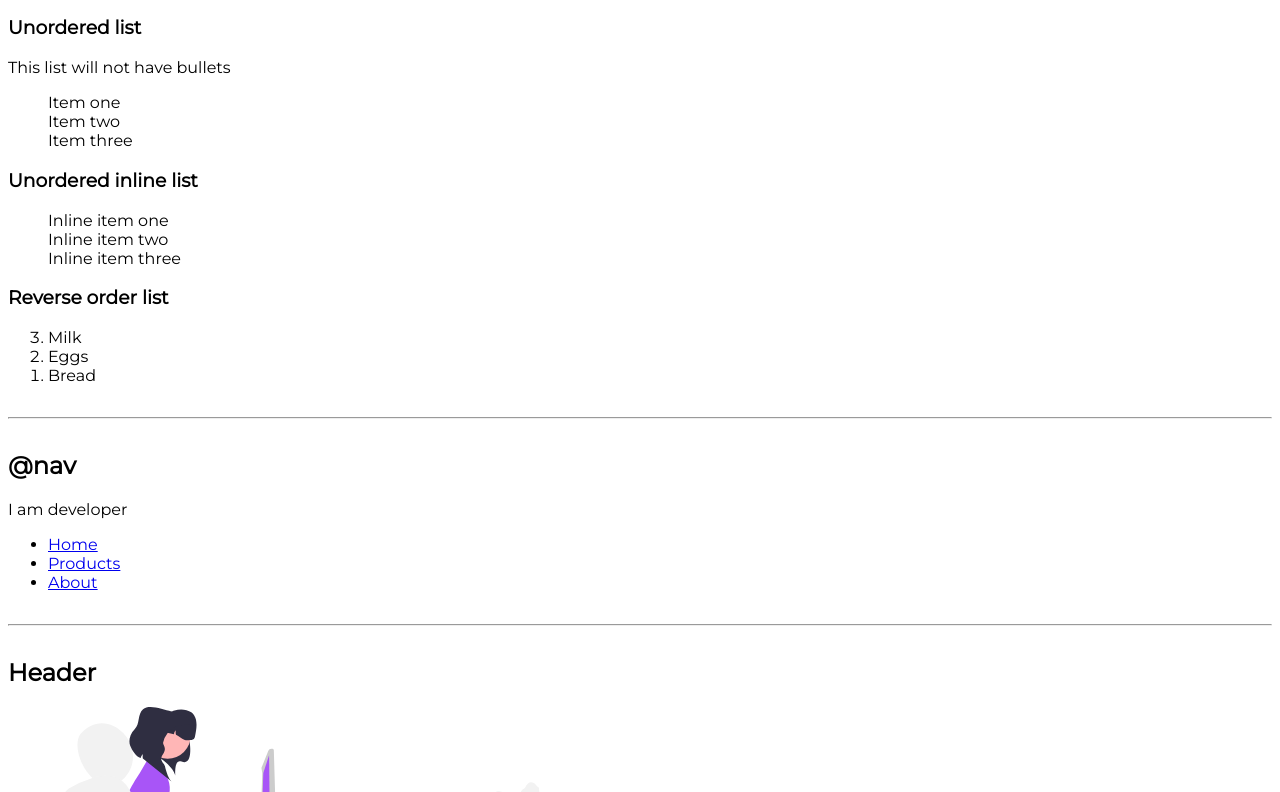
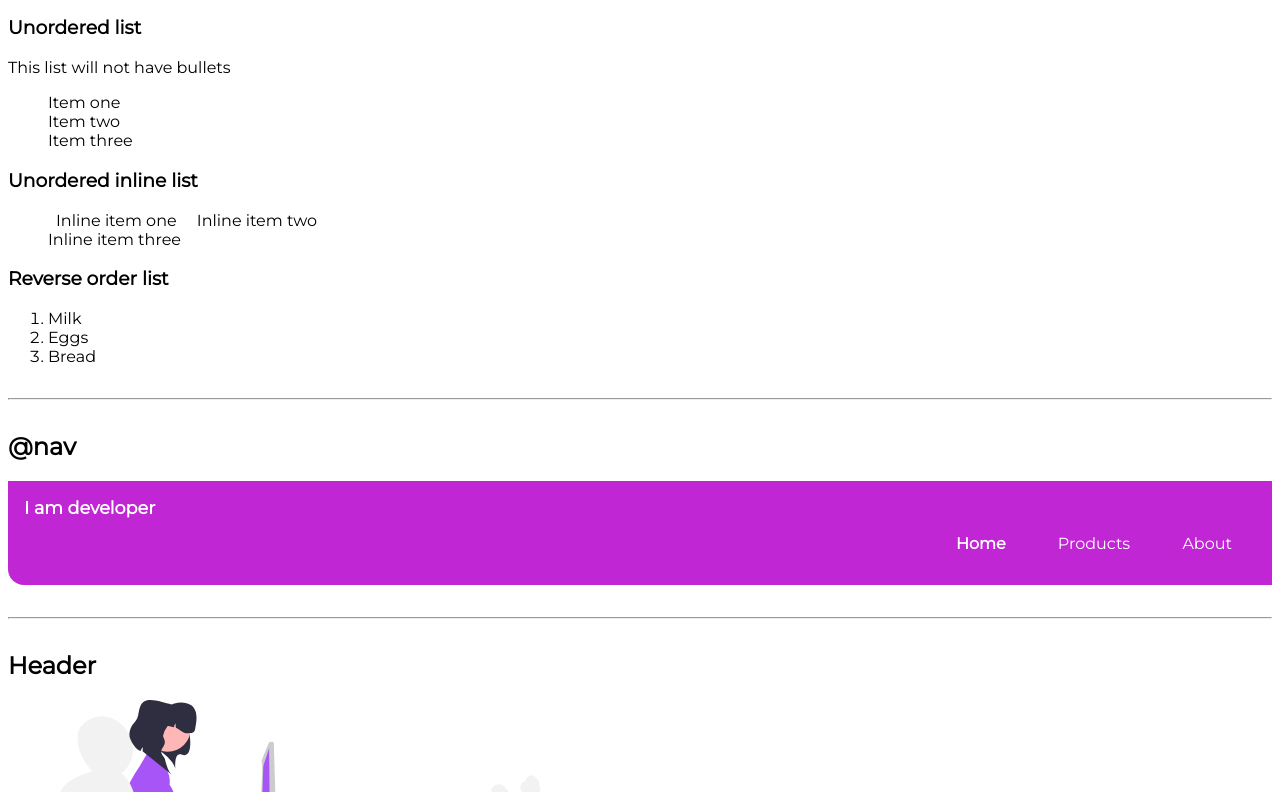
Before and after one commit to swathim8/HTML, a plain HTML site: page index.html in a window 1280 px wide. Shown: the part 829-1621 px from the top of the page. Drawn offline with Linux system fonts and the light colour scheme.

Commit message:
navigation

```diff
--- a/index.html
+++ b/index.html
@@ -49,30 +49,30 @@
     </ul>
     <h3>Unordered inline list</h3>
     <ul class="list-non-bullet">
-        <li class="list-item-inlinr">Inline item one</li>
-        <li>Inline item two</li>
-        <li>Inline item three</li>
+        <li class="list-item-inline">Inline item one</li>
+        <li class="list-item-inline">Inline item two</li>
+        <li class="list-item-inlinr">Inline item three</li>
     </ul>
 
     <h3>Reverse order list</h3>
-    <ol reversed>
+    <ol>
         <li>Milk</li>
         <li>Eggs</li>
         <li>Bread</li>
     </ol>
     <hr>
     <h2>@nav</h2>
-    <nav>
-        <div>I am developer</div>
-        <ul>
-            <li>
-                <a href="/">Home</a>
+    <nav class="navigation container">
+        <div class="nav-brand">I am developer</div>
+        <ul class="list-non-bullet nav-pills">
+            <li class="list-item-inline">
+                <a class="link link-active" href="/">Home</a>
             </li>
-            <li>
-                <a href="/">Products</a>
+            <li class="list-item-inline">
+                <a  class="link" href="/">Products</a>
             </li>
-            <li>
-                <a href="/">About</a>
+            <li class="list-item-inline">
+                <a  class="link" href="/">About</a>
 
             </li>
         </ul>
--- a/styles.css
+++ b/styles.css
@@ -1,7 +1,7 @@
 @import url('https://fonts.googleapis.com/css2?family=Montserrat&display=swap');
 
 :root{
-    --primary-color: #fcd34d;
+    --primary-color: #c026d3;
 }
 body{
     font-family: 'Montserrat',sans-serif;
@@ -50,3 +50,30 @@ hr{
     display: inline;
     padding: 0rem 0.5rem;
 }
+
+/** navigation **/
+
+.navigation{
+
+    background-color: var(--primary-color);
+    color: white;
+    padding: 1rem;
+    border-bottom-left-radius: 1rem;
+}
+
+.navigation .nav-brand{
+    font-weight: bold;
+    font-size: 1.1rem;
+}
+
+.navigation .nav-pills{
+    text-align: right;
+}
+
+.navigation .link{
+    color: white;
+}
+
+.navigation .link-active{
+    font-weight: bold;
+}
```
